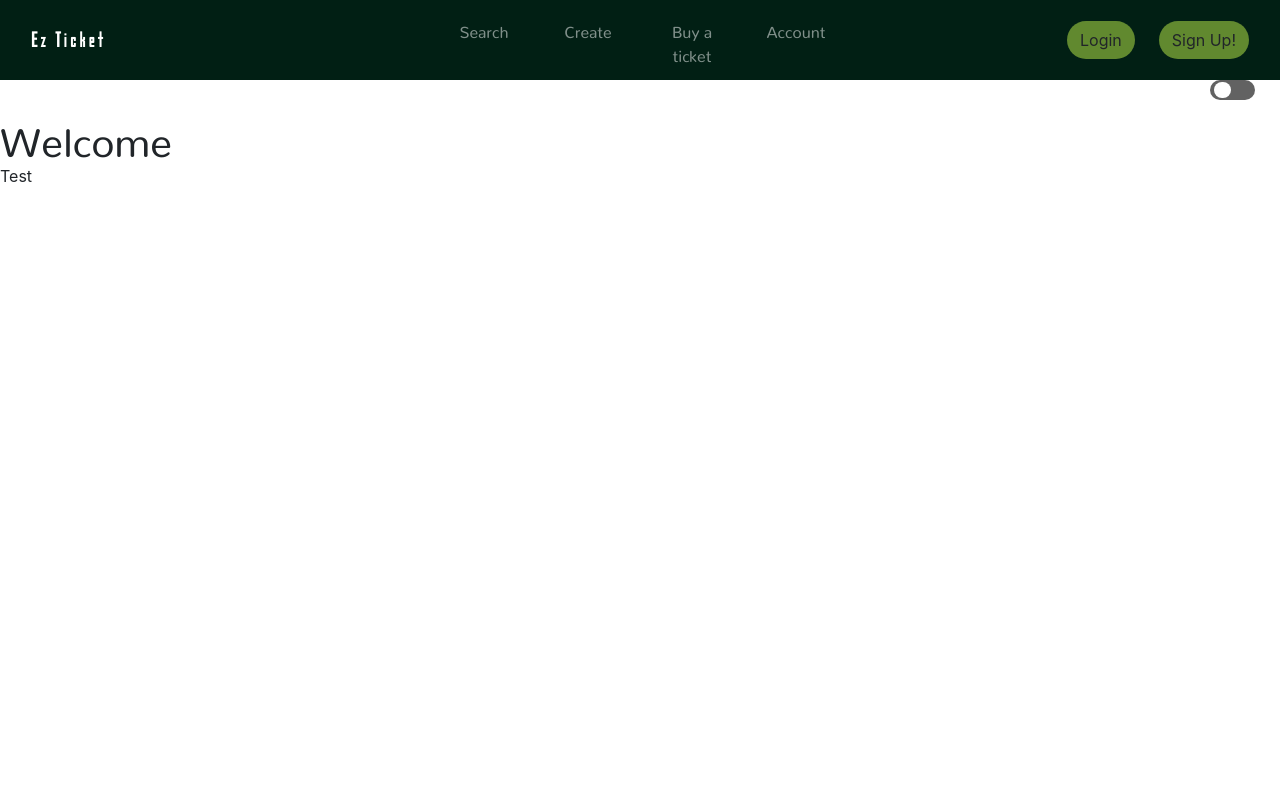
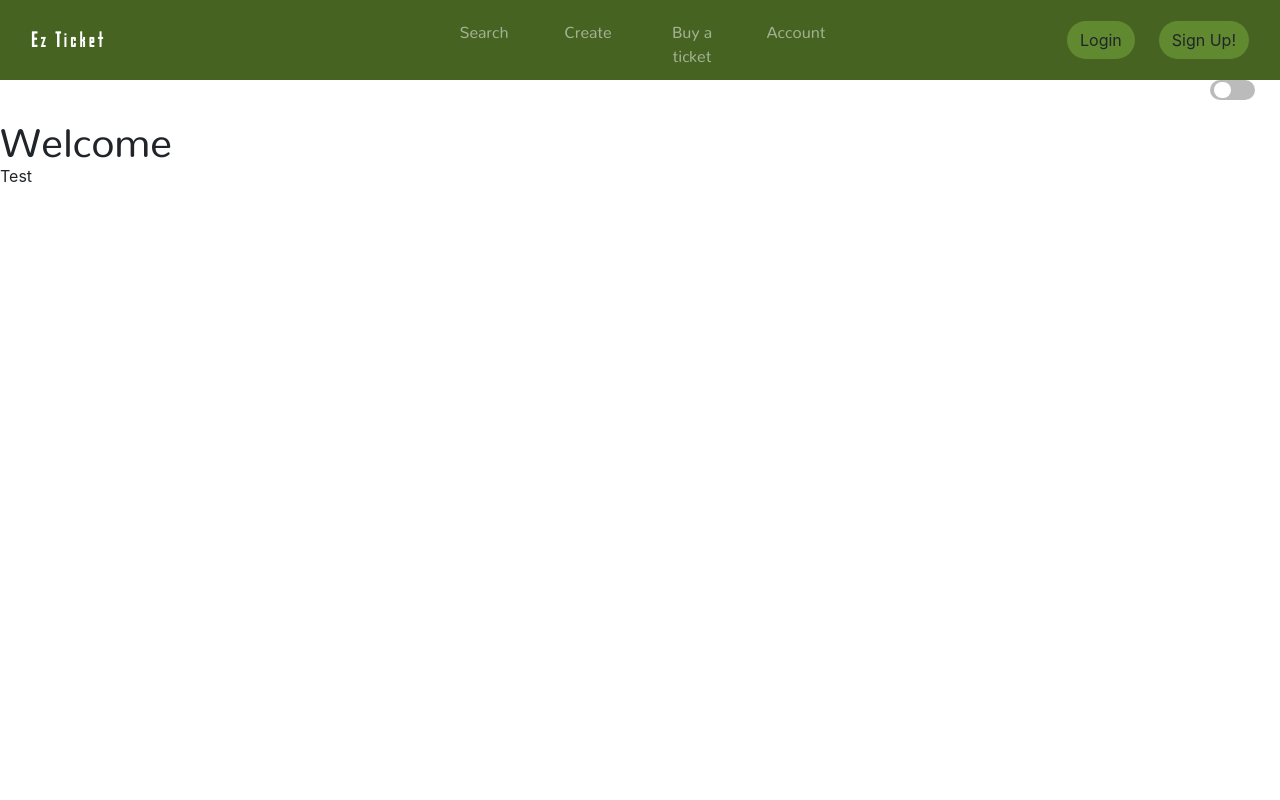
Before and after one commit to nicholasm185/WASD-FP, an Angular app: page / in a window 1280 px wide. Shown: the top 800 px of the page. Built offline with nearby package versions, Linux system fonts and the light colour scheme.

Commit message:
css fixes

```diff
--- a/src/app/home/home.component.html
+++ b/src/app/home/home.component.html
@@ -43,7 +43,7 @@
 </div>
 
 <body>
-Test
+  Test
 </body>
 
 </html>
--- a/src/styles.css
+++ b/src/styles.css
@@ -39,6 +39,11 @@
 
 .default-navbar-bg{
   background-color: #011f14;
+}
+
+.default-navbar-bg:hover{
+  background-color: #466322;
+  transition: all 0.4s;
 }
 
 a{
@@ -144,7 +149,7 @@ html.transition *:after {
   position: relative;
   width: 45px;
   border-radius: 22px;
-  background-color: #626262;
+  background-color: #bbbbbb;
 }
 .theme-switcher-wrap .theme-switcher .switch-path {
   background-color: #fff;
@@ -173,6 +178,9 @@ html.transition *:after {
 .theme-switcher-wrap .theme-switcher.active .switch-path {
   background-color: #86C232;
   transform: translateX(20px);
+}
+.theme-switcher-wrap .theme-switcher.active {
+  background-color: #002b1b;
 }
 
 input:checked + .slider:before {
```
Also changed, not shown: src/app/search/search.component.html (+5 -2 lines).
